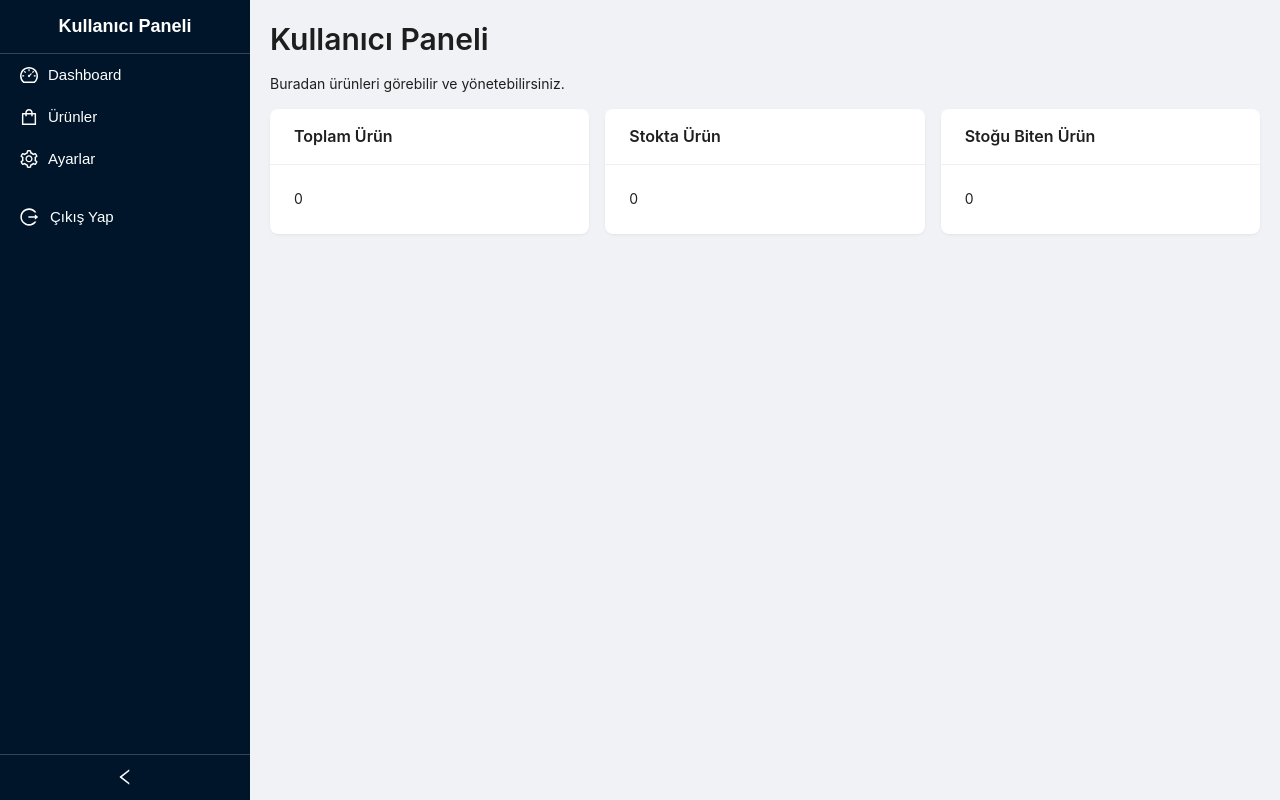
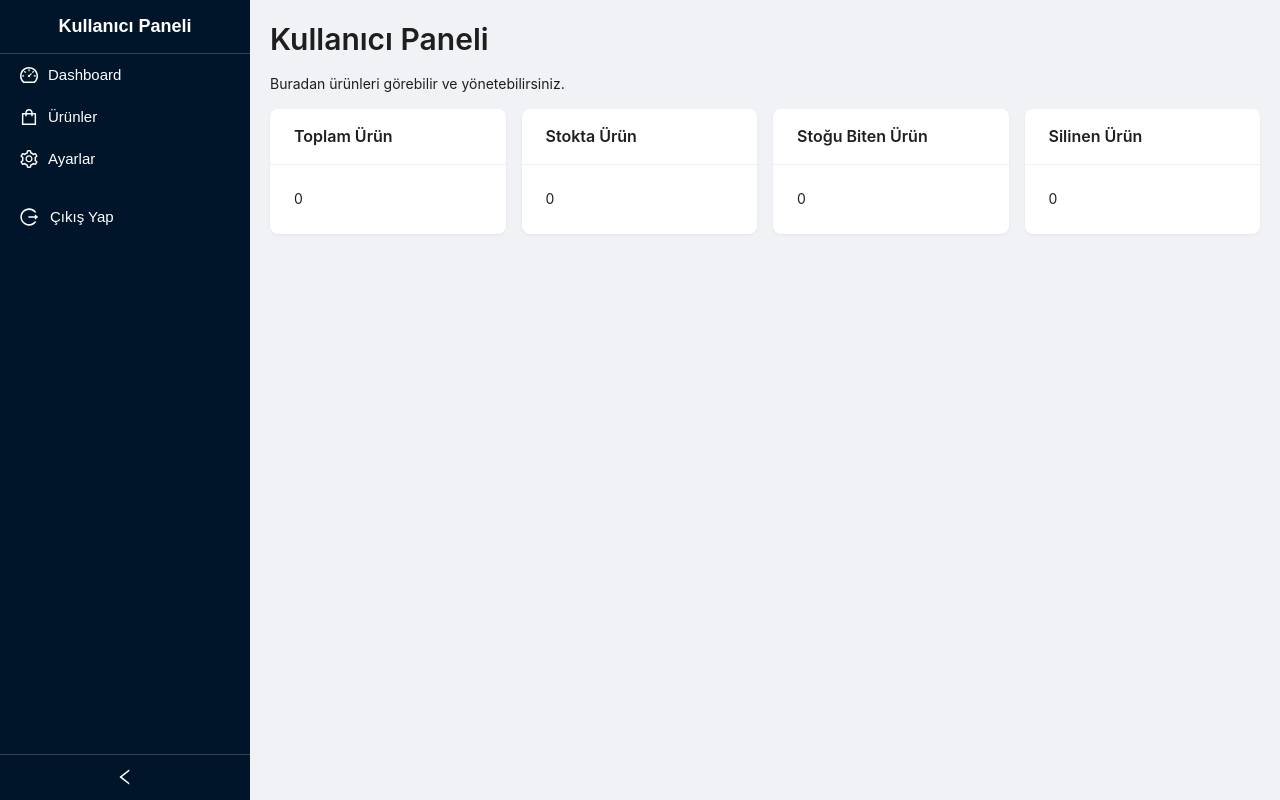
Before and after one commit to sabriyasar/stock-panel, a Next.js app: page /dashboard in a window 1280 px wide. Built offline with nearby package versions, Linux system fonts and the light colour scheme; no server answers; sample sign-in values are in the browser's storage.

Commit message:
updated 38

```diff
--- a/src/pages/dashboard.tsx
+++ b/src/pages/dashboard.tsx
@@ -7,9 +7,10 @@ import axios from 'axios'
 const { Title, Paragraph } = Typography
 
 interface Stats {
-  totalProducts: number
+  totalProducts: number    // Başlangıçta eklenen toplam ürün sayısı
   inStock: number
   outOfStock: number
+  deleted: number          // Silinen ürün sayısı
 }
 
 export default function UserPanel() {
@@ -17,6 +18,7 @@ export default function UserPanel() {
     totalProducts: 0,
     inStock: 0,
     outOfStock: 0,
+    deleted: 0
   })
 
   useEffect(() => {
@@ -24,7 +26,10 @@ export default function UserPanel() {
       try {
         const api = process.env.NEXT_PUBLIC_API_URL
         const res = await axios.get(`${api}/api/users/stats/products`)
-        setStats(res.data)
+        const data = res.data
+        // Silinen ürün sayısını hesapla
+        const deletedCount = data.totalProducts - data.inStock - data.outOfStock
+        setStats({ ...data, deleted: deletedCount })
       } catch (err) {
         console.error(err)
         message.error('Ürün istatistikleri alınamadı')
@@ -40,19 +45,24 @@ export default function UserPanel() {
       <Paragraph>Buradan ürünleri görebilir ve yönetebilirsiniz.</Paragraph>
 
       <Row gutter={16}>
-        <Col span={8}>
+        <Col span={6}>
           <Card title="Toplam Ürün" bordered={false}>
             {stats.totalProducts}
           </Card>
         </Col>
-        <Col span={8}>
+        <Col span={6}>
           <Card title="Stokta Ürün" bordered={false}>
             {stats.inStock}
           </Card>
         </Col>
-        <Col span={8}>
+        <Col span={6}>
           <Card title="Stoğu Biten Ürün" bordered={false}>
             {stats.outOfStock}
+          </Card>
+        </Col>
+        <Col span={6}>
+          <Card title="Silinen Ürün" bordered={false}>
+            {stats.deleted}
           </Card>
         </Col>
       </Row>
```
